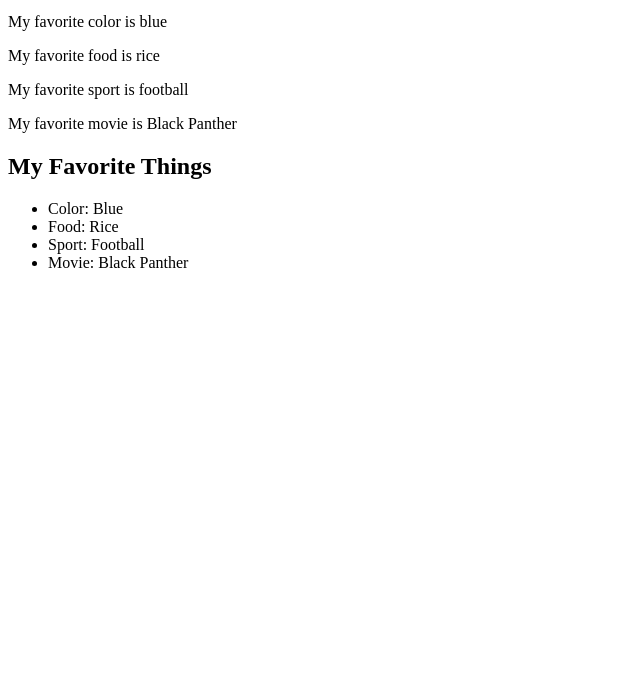
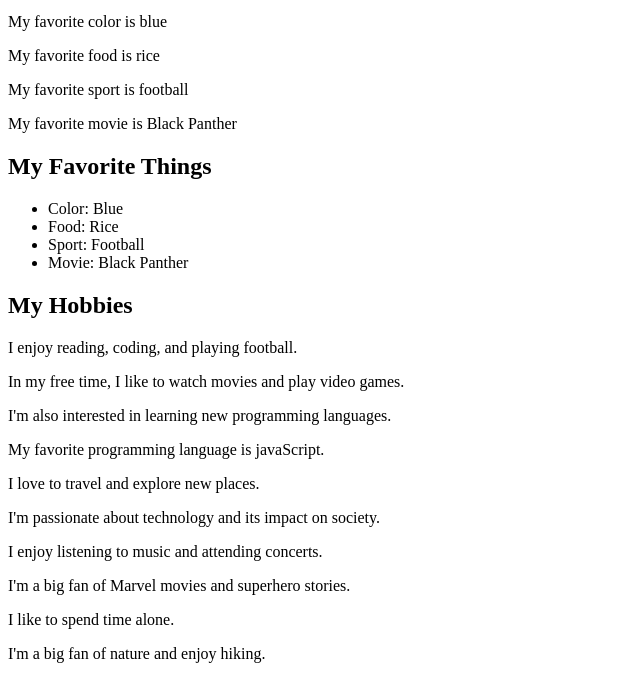
Before and after one commit to asante-kelvin123/Git-Practice, a plain HTML site: page index.html in a window 1280 px wide. Shown: the part 101-800 px from the top of the page, without its empty margins (0-640 px from the left). Drawn offline with Linux system fonts and the light colour scheme.

Commit message:
My Hobbies

```diff
--- a/index.html
+++ b/index.html
@@ -24,5 +24,19 @@
         </ul>
     </div>
 
+    <section>
+        <h2>My Hobbies</h2>
+        <p>I enjoy reading, coding, and playing football.</p>
+        <p>In my free time, I like to watch movies and play video games.</p>
+        <p>I'm also interested in learning new programming languages.</p>
+        <p>My favorite programming language is javaScript.</p>
+        <p>I love to travel and explore new places.</p>
+        <p>I'm passionate about technology and its impact on society.</p>
+        <p>I enjoy listening to music and attending concerts.</p>
+        <p>I'm a big fan of Marvel movies and superhero stories.</p>
+        <p>I like to spend time alone.</p>
+        <p>I'm a big fan of nature and enjoy hiking.</p>
+    </section>
+
 </body>
 </html>
```
